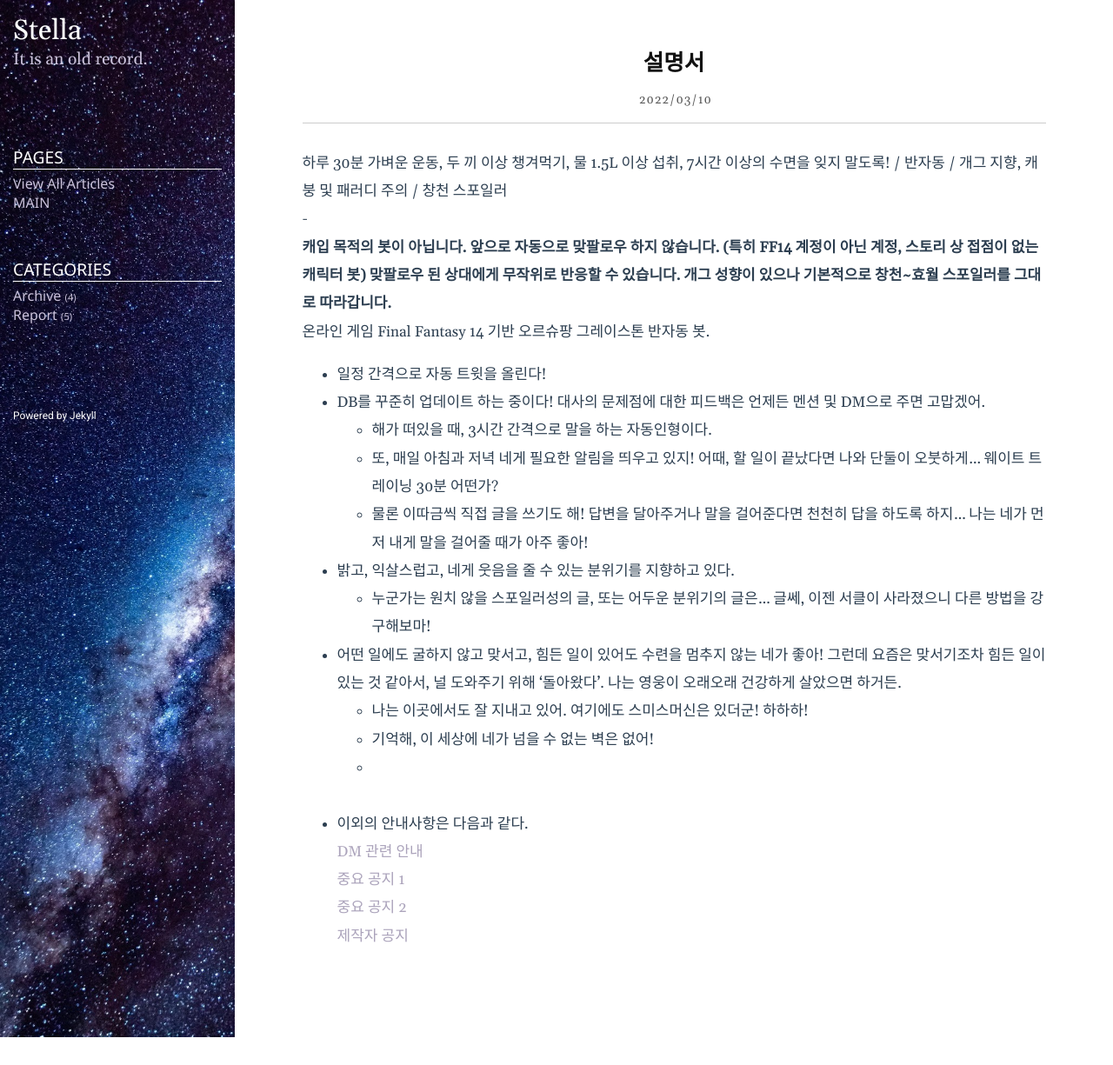
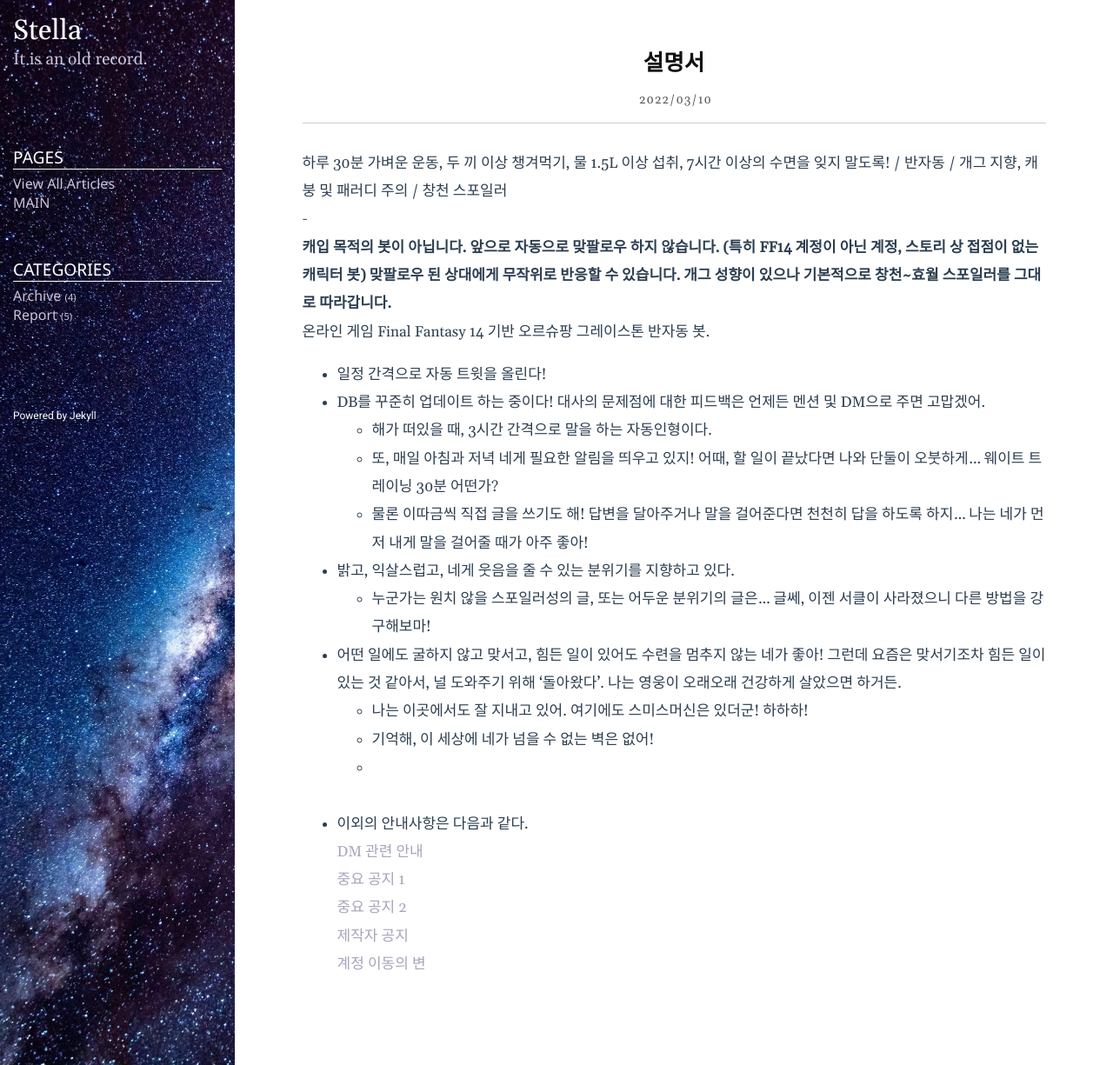
Before and after one commit to stella-blue/stella-blue.github.io, a Jekyll site: the page built from _posts/2022-03-10-notice.markdown, in a window 1280 px wide. Shown: the whole page at 87% size. Built offline with Jekyll 4.4.1, drawn with Linux system fonts in a browser that asks for light colours; before the commit the page ends 1193 px from its top, so only the background shows below that.

Commit message:
add post

```diff
--- a/_posts/2022-03-10-notice.markdown
+++ b/_posts/2022-03-10-notice.markdown
@@ -33,3 +33,4 @@ category: Archive
 <br><a href = "/archive/2022/04/15/important.html"> 중요 공지 1 </a>
 <br><a href = "/archive/2022/08/22/important2.html"> 중요 공지 2 </a>
 <br><a href = "/report/2023/03/15/asdf.html"> 제작자 공지 </a>
+<br><a href = "/report/2024/04/14/notice2.html"> 계정 이동의 변 </a>
```
